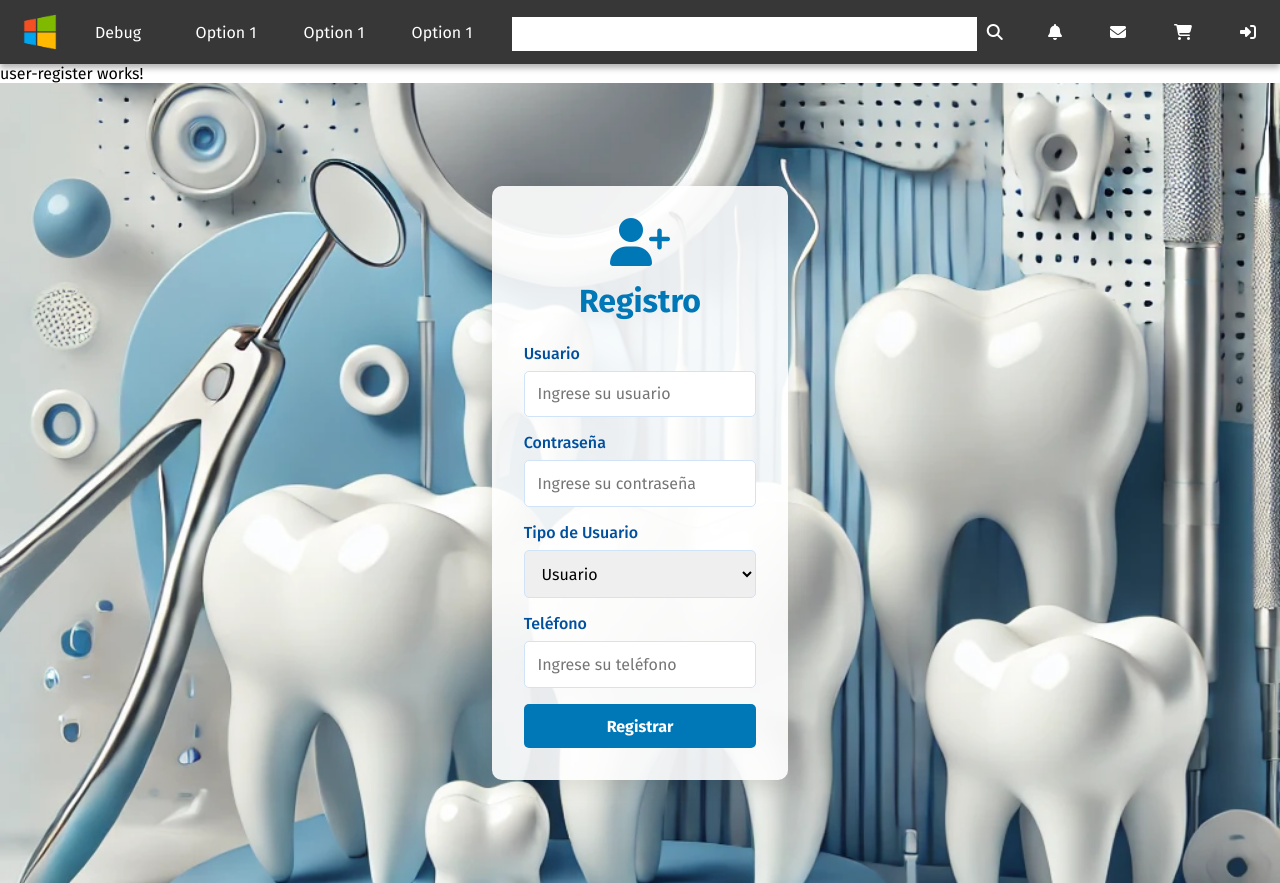
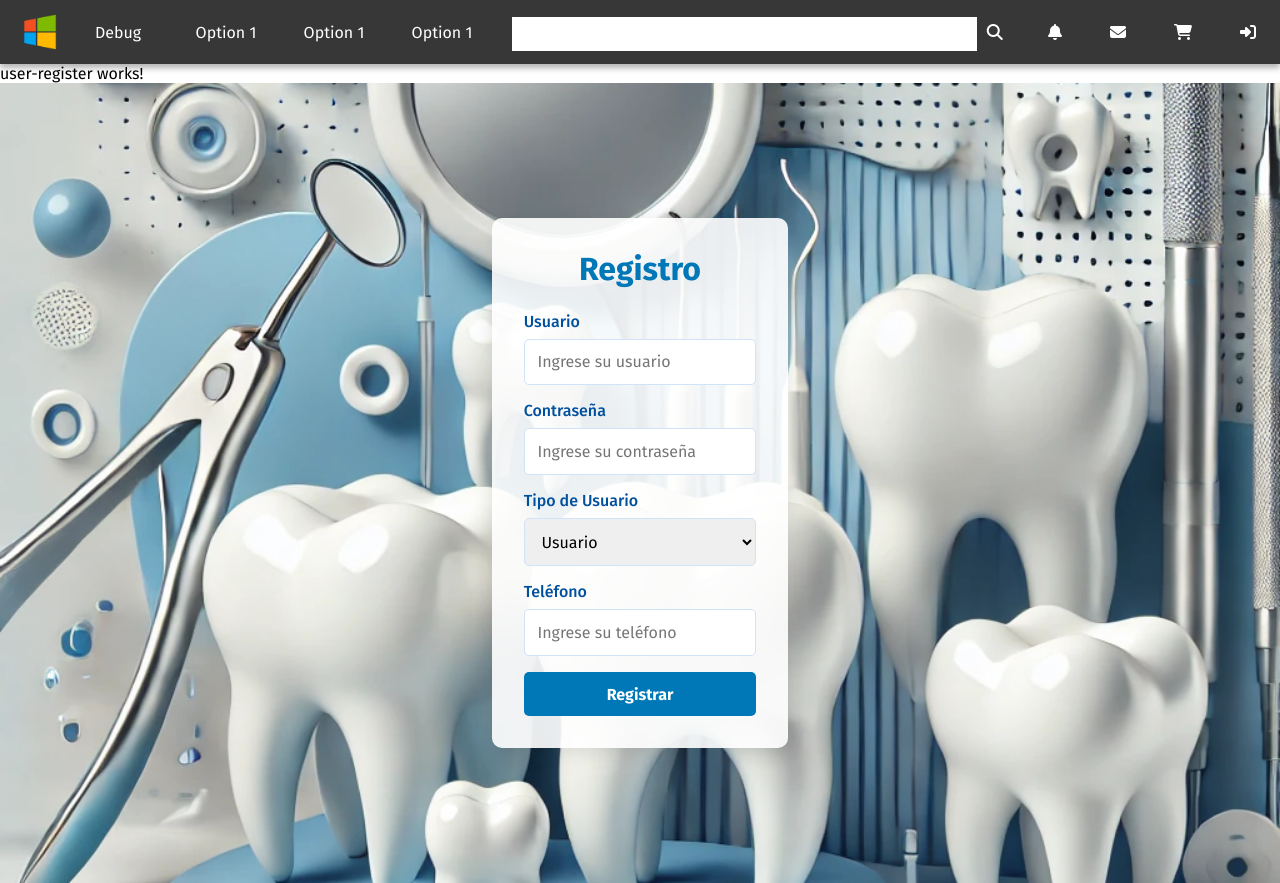
Before and after one commit to jromo1506/DentistaCRM_Front, an Angular app: page /registro in a window 1280 px wide. Built offline with nearby package versions, Linux system fonts and the light colour scheme; a web font is replaced by a local one.

Commit message:
Form login y registro

```diff
--- a/src/app/pages/users/user-register/user-register.component.html
+++ b/src/app/pages/users/user-register/user-register.component.html
@@ -2,10 +2,6 @@
 <div class="register-page">
     <div>
         <div class="register-form-container">
-            <!-- Icono relevante al inicio del formulario -->
-            <div class="form-icon">
-                <i class="fas fa-user-plus"></i>
-            </div>
             <h1 class="title">Registro</h1>
             <form class="register-form">
                 <div class="form-group">
```
